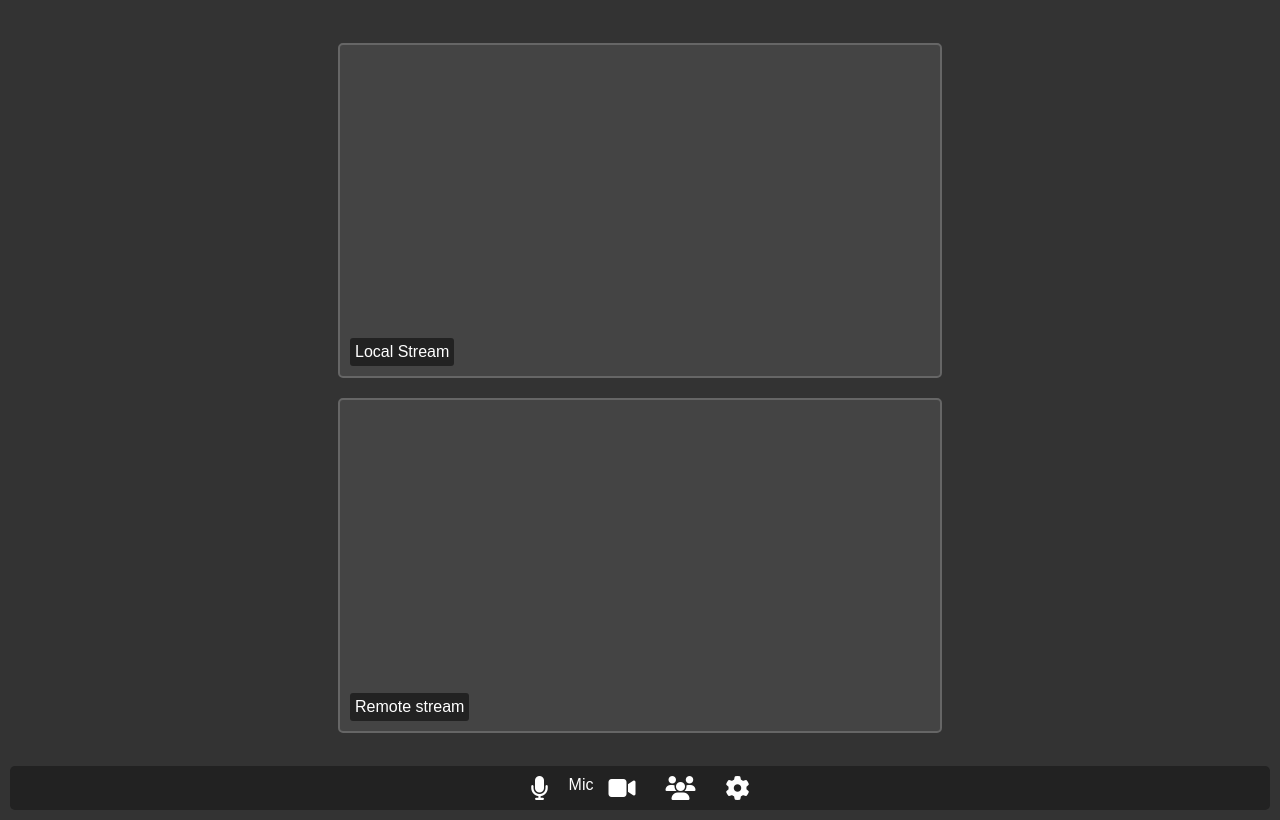
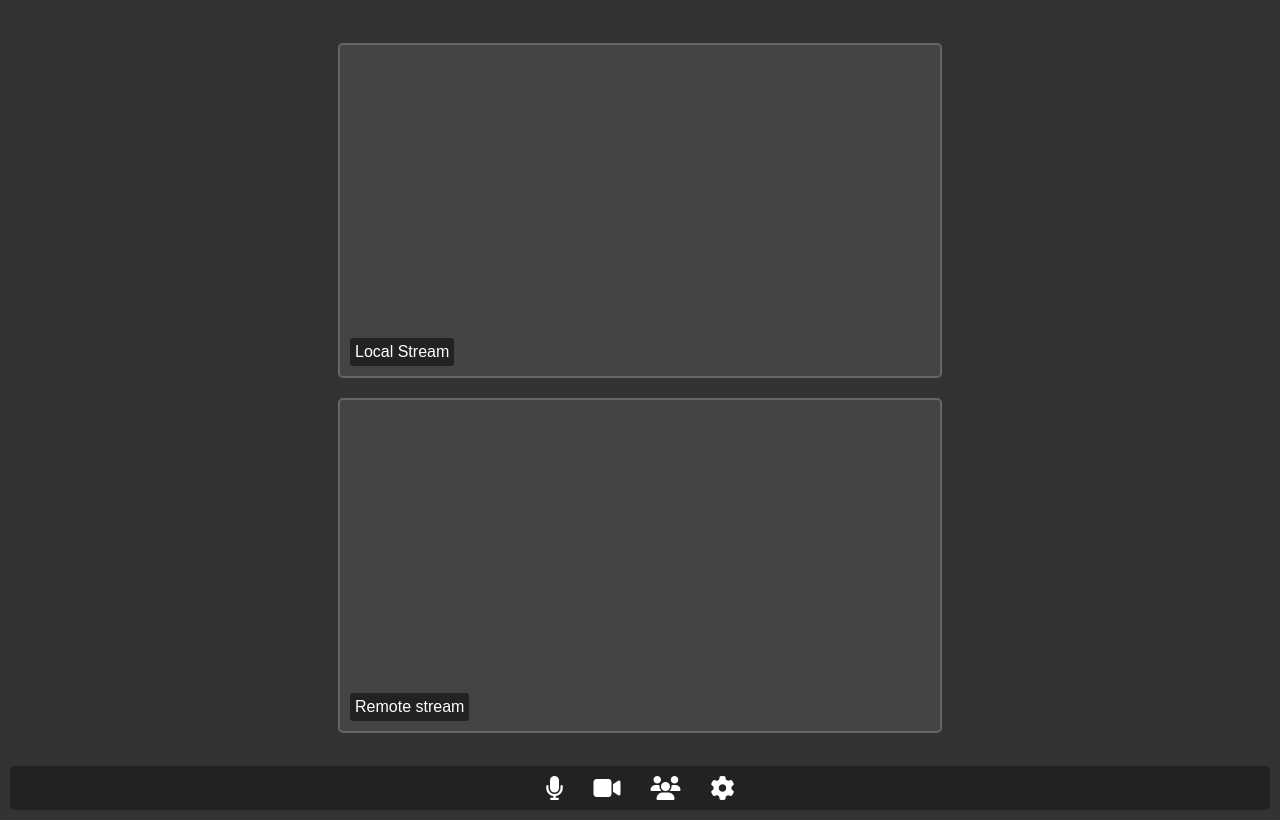
Before and after one commit to ejjays/test21, a website built with Vite: page index.html in a window 1280 px wide. Built offline with nearby package versions, Linux system fonts and the light colour scheme; some packages are replaced by stand-ins of ours.

Commit message:
Update index.html

```diff
--- a/index.html
+++ b/index.html
@@ -22,7 +22,7 @@
     </div>
     <div class="controls">
         <i class="fa fa-microphone" id="mic-icon"></i>
-        <span id="mic-label">Mic</span>
+
         <i class="fa fa-video" id="video-icon"></i>
         <i class="fa fa-users"></i>
         <i class="fa fa-cog" id="settings-icon"></i>
```
